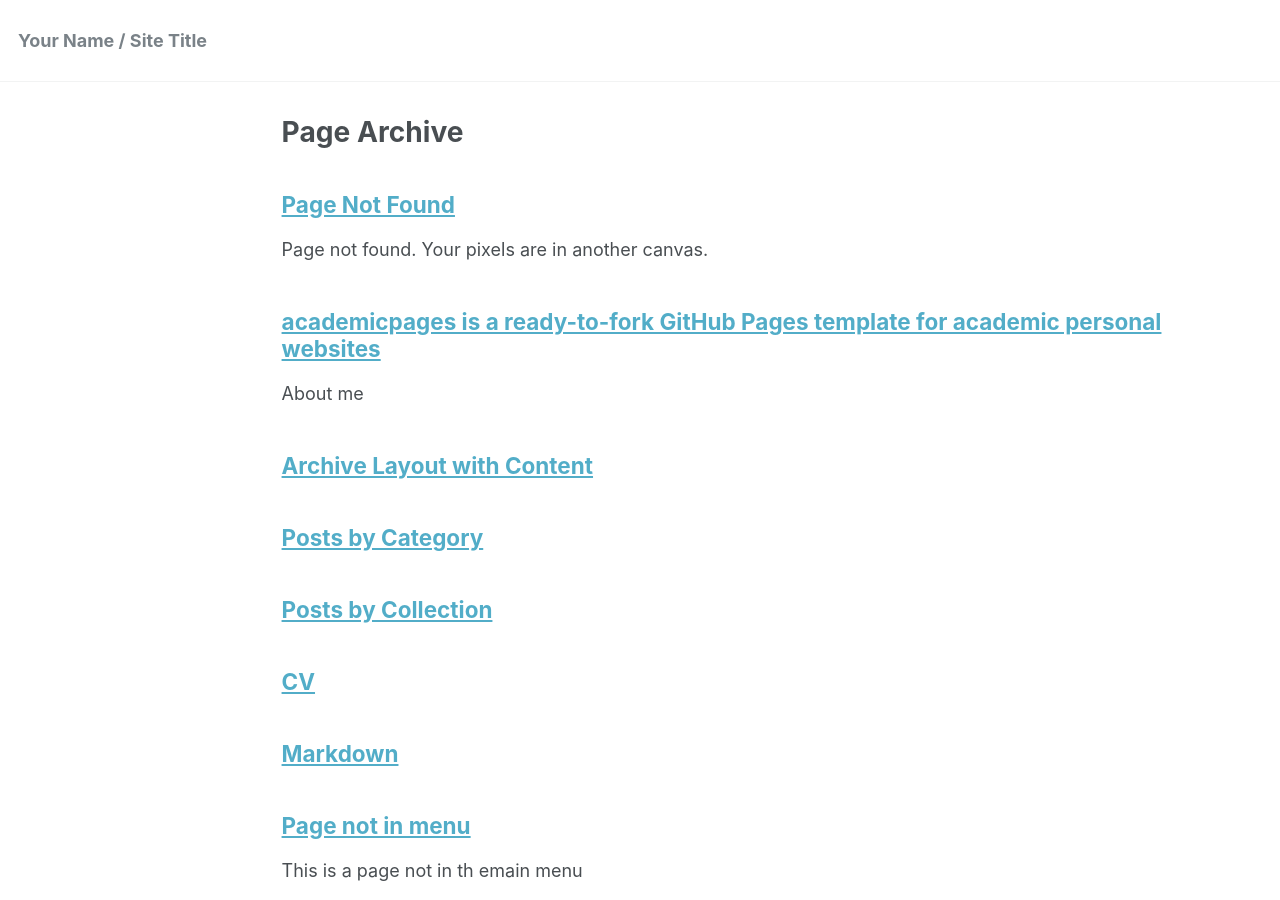
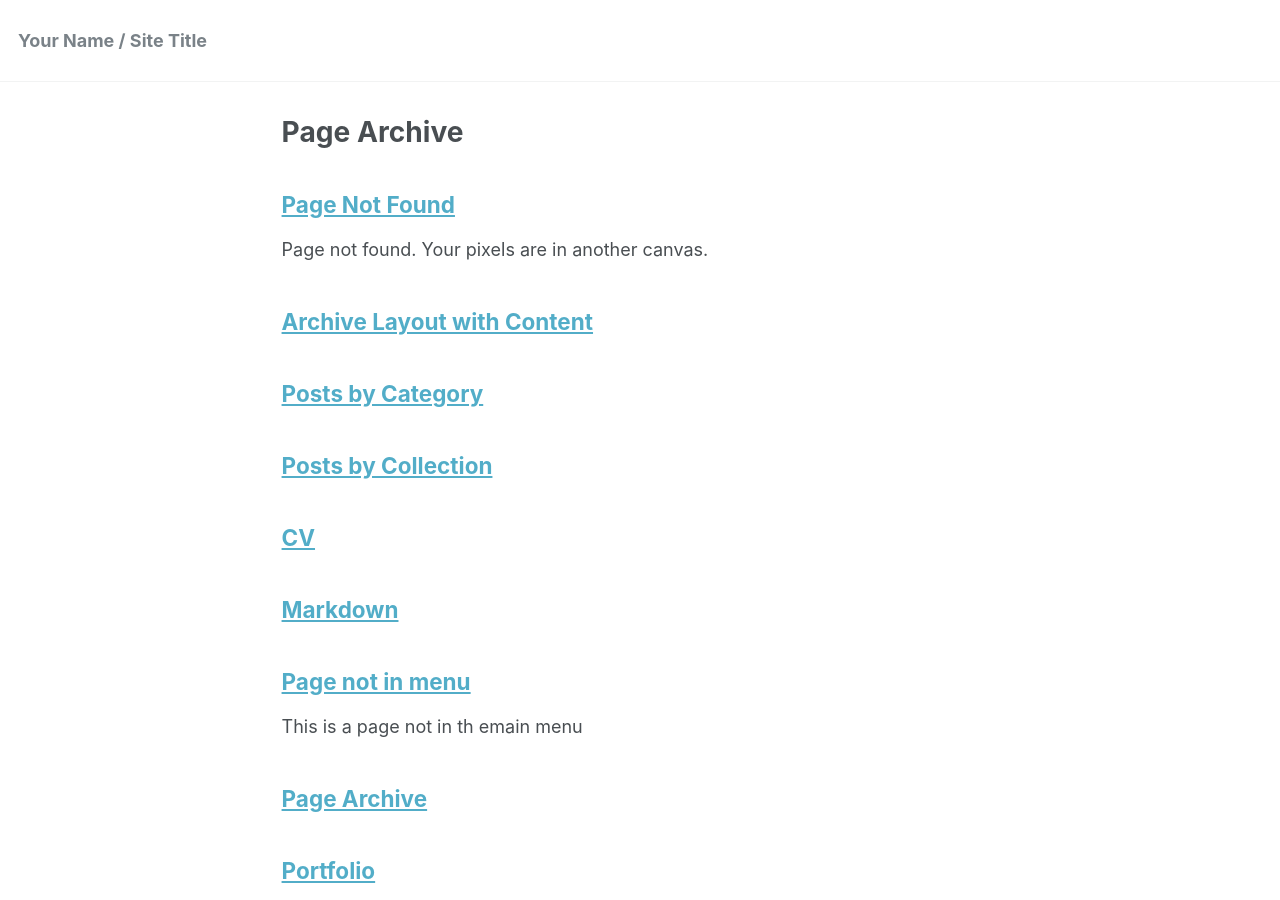
Before and after one commit to yin-penghang/yin-penghang.github.io, a Jekyll site: the page built from _pages/page-archive.html, in a window 1280 px wide and 900 px high. Built offline with Jekyll 4.4.1, drawn with Linux system fonts in a browser that asks for light colours.

Commit message:
Update about.md

```diff
--- a/_pages/about.md
+++ b/_pages/about.md
@@ -1,12 +1,3 @@
----
-permalink: /
-title: "academicpages is a ready-to-fork GitHub Pages template for academic personal websites"
-excerpt: "About me"
-author_profile: true
-redirect_from:
-  - /about/
-  - /about.html
----
 
 
 **Research Interests**
```
